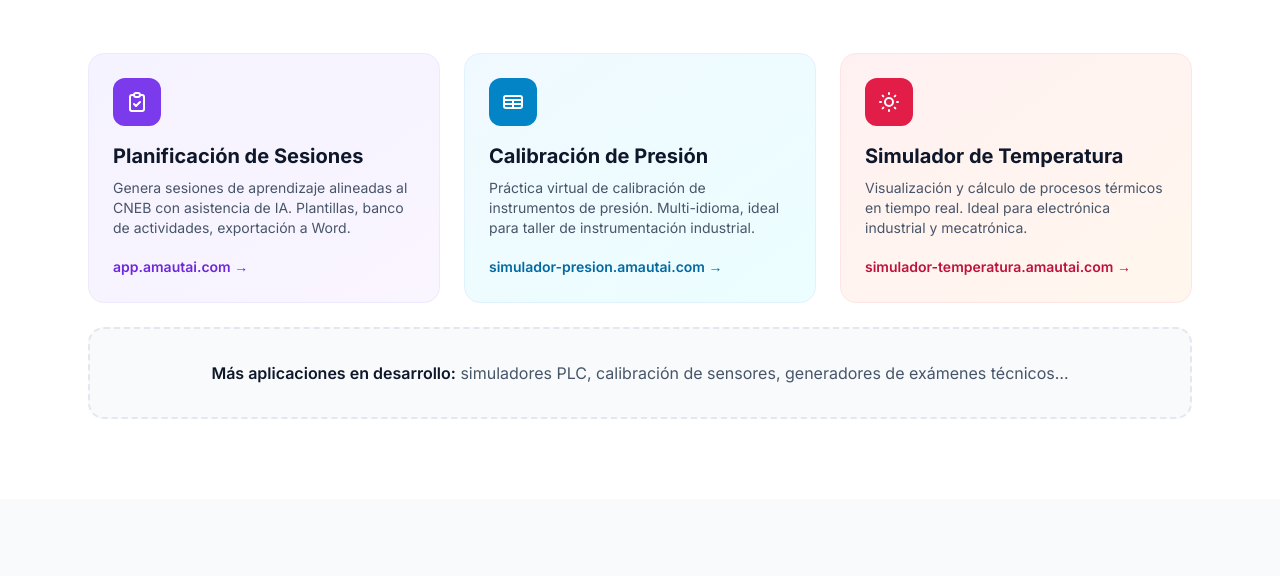
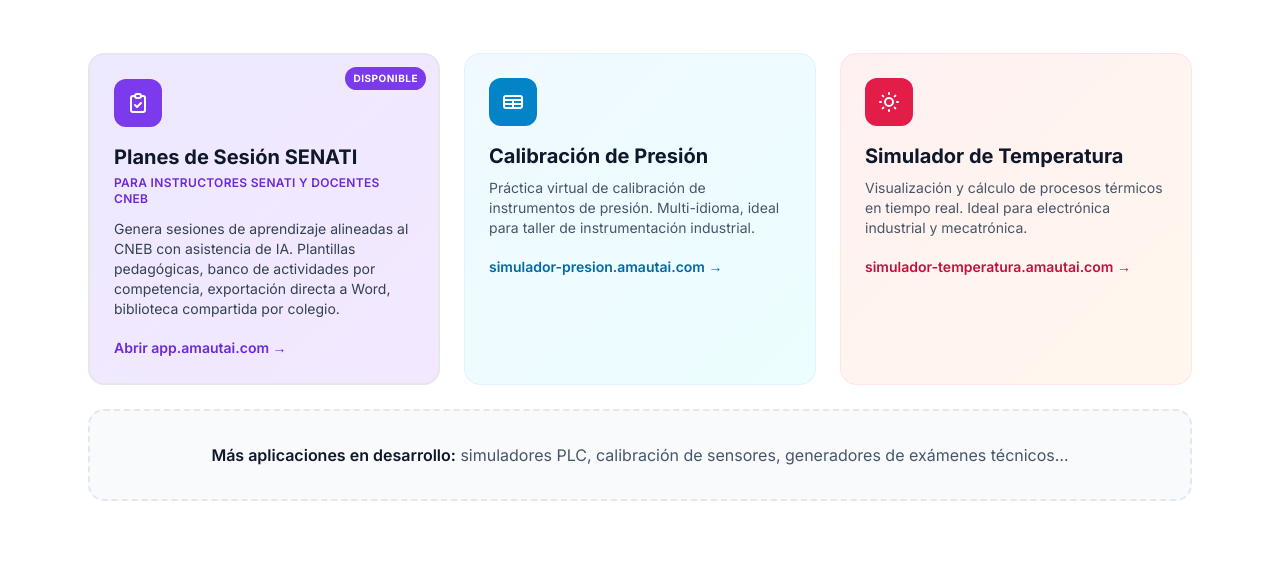
Before and after one commit to automaxtecx-png/amautai-portal, a plain HTML site: page index.html in a window 1280 px wide. Shown: the part 724-1300 px from the top of the page. Drawn offline with nearby package versions, Linux system fonts and the light colour scheme.

Commit message:
Destacar app de Planes de Sesion SENATI: titulo explicito + badge 'Disponible' + copy expandido

```diff
--- a/index.html
+++ b/index.html
@@ -114,18 +114,25 @@
 
       <div class="grid md:grid-cols-2 lg:grid-cols-3 gap-6">
 
-        <!-- App: Planificación de Sesiones -->
-        <a href="https://app.amautai.com" class="group block p-6 bg-gradient-to-br from-brand-50 to-purple-50 rounded-2xl border border-brand-100 hover:border-brand-300 transition hover:shadow-lg">
+        <!-- App: Planificación de Sesiones (DESTACADA) -->
+        <a href="https://app.amautai.com" class="group block p-6 bg-gradient-to-br from-brand-100 to-purple-100 rounded-2xl border-2 border-brand-300 hover:border-brand-500 transition hover:shadow-xl relative md:col-span-2 lg:col-span-1">
+          <span class="absolute top-3 right-3 px-2 py-1 bg-brand-600 text-white text-[10px] font-bold rounded-full uppercase tracking-wider">
+            Disponible
+          </span>
           <div class="w-12 h-12 bg-brand-600 text-white rounded-xl flex items-center justify-center mb-4 group-hover:scale-110 transition">
             <svg class="w-6 h-6" fill="none" stroke="currentColor" stroke-width="2" viewBox="0 0 24 24"><path stroke-linecap="round" stroke-linejoin="round" d="M9 5H7a2 2 0 00-2 2v12a2 2 0 002 2h10a2 2 0 002-2V7a2 2 0 00-2-2h-2M9 5a2 2 0 002 2h2a2 2 0 002-2M9 5a2 2 0 012-2h2a2 2 0 012 2m-6 9l2 2 4-4" /></svg>
           </div>
-          <h3 class="text-xl font-bold text-slate-900 mb-2">Planificación de Sesiones</h3>
-          <p class="text-sm text-slate-600 mb-4">
+          <h3 class="text-xl font-bold text-slate-900 mb-1">Planes de Sesión SENATI</h3>
+          <p class="text-xs font-semibold text-brand-700 mb-3 uppercase tracking-wide">
+            Para instructores SENATI y docentes CNEB
+          </p>
+          <p class="text-sm text-slate-700 mb-4">
             Genera sesiones de aprendizaje alineadas al CNEB con asistencia de IA.
-            Plantillas, banco de actividades, exportación a Word.
+            Plantillas pedagógicas, banco de actividades por competencia, exportación
+            directa a Word, biblioteca compartida por colegio.
           </p>
           <span class="text-sm font-semibold text-brand-700 group-hover:text-brand-900">
-            app.amautai.com →
+            Abrir app.amautai.com →
           </span>
         </a>
 
```
